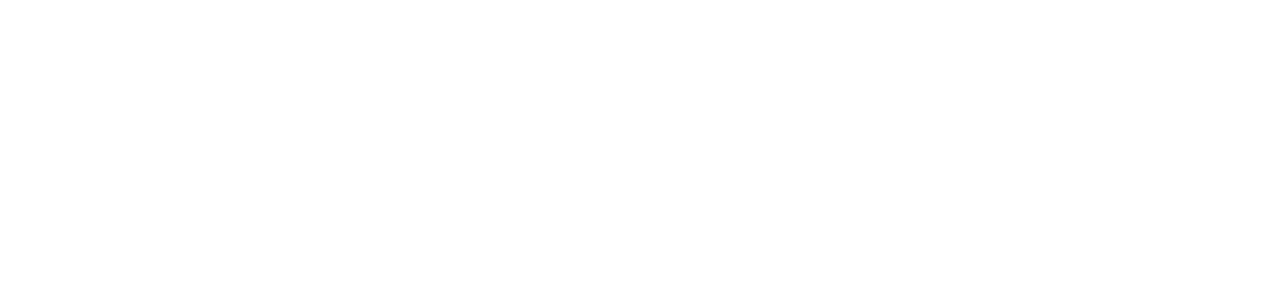
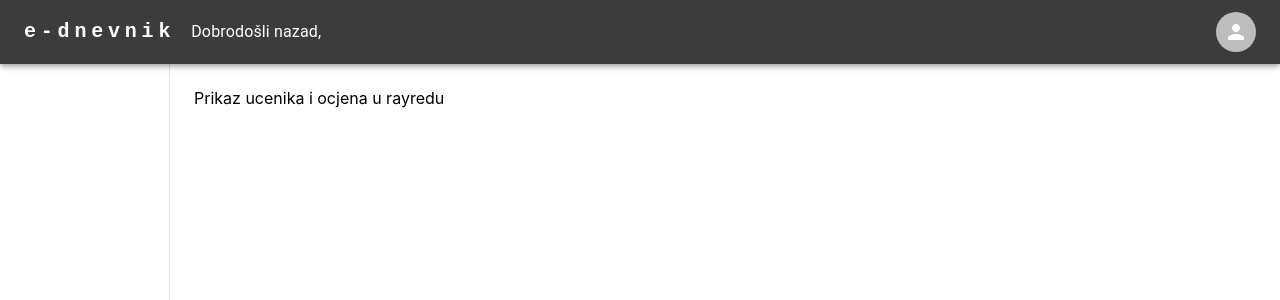
Before and after one commit to TamaraTintor3/ednevnik, a React (Create React App) app in the folder ednevnik-frontend/: page /showClassDetails in a window 1280 px wide. Before the commit this address had no page. Shown: the top 300 px of the page. Built offline with nearby package versions, Linux system fonts and the light colour scheme; sample sign-in values are in the browser's storage.

Commit message:
dodan props path da se moze koristiti card na vise mjesta

```diff
--- a/ednevnik-frontend/src/App.tsx
+++ b/ednevnik-frontend/src/App.tsx
@@ -17,6 +17,7 @@ import AddStudentComponent from "./components/AdministratorComponents/AddStudent
 
 import ShowAllClassesComponent from "./components/ProfessorComponents/ShowAllClassesComponent";
 import MyClassComponent from "./components/ProfessorComponents/MyClassComponent";
+import ShowClassDetails from "./components/ProfessorComponents/ShowClassDeatils";
 
 
 function App(props: any) {
@@ -31,7 +32,7 @@ function App(props: any) {
 
   function IsLogedInPrivateRoute() {
     let loged = false;
-    if (authentication) {  loged = authentication.isLogedIn(); }
+    if (authentication) { loged = authentication.isLogedIn(); }
     return (authentication?.isLogedIn()) == true ? <Outlet /> : <Navigate to="/login" replace />;
   }
 
@@ -50,15 +51,16 @@ function App(props: any) {
         <Route element={<MainComponent />}>
 
           <Route path="/home" element={<HomeComponent />} />
-          <Route path='/showAllUsers' element={<ShowAllUsers />}/>
-          <Route path="/classes" element={<ClassesComponent/>} />
+          <Route path='/showAllUsers' element={<ShowAllUsers />} />
+          <Route path="/classes" element={<ClassesComponent />} />
           <Route path="/register" element={<Registration />} />
-          <Route path="/editUser" element={<EditUserComponent/>}/>
+          <Route path="/editUser" element={<EditUserComponent />} />
           <Route path="/class/:id" element={<ClassDetailsComponent />} />
           <Route path="/addSchoolClass" element={<AddSchoolClass />} />
         <Route path="/showProfessorsClasses" element={<ShowAllClassesComponent/>}/>
         <Route path="/myClass" element={<MyClassComponent/>}/>
           <Route path="/addStudent/:id" element={<AddStudentComponent />} />
+          <Route path="/showClassDetails" element={<ShowClassDetails/>}/>
         </Route>
       </Route>
     </Routes>
--- a/ednevnik-frontend/src/components/CardComponents/CardComponent.tsx
+++ b/ednevnik-frontend/src/components/CardComponents/CardComponent.tsx
@@ -5,7 +5,7 @@ import { useNavigate } from "react-router-dom";
 const CardComponent = (props: any) => {
   const navigate = useNavigate();
   function openCard() {
-    navigate("/class/" + props.schoolClass.schoolClassId);
+    navigate(props.path + props.schoolClass.schoolClassId);
   }
   return (
     <div>
--- a/ednevnik-frontend/src/components/CardComponents/CardsComponent.tsx
+++ b/ednevnik-frontend/src/components/CardComponents/CardsComponent.tsx
@@ -3,9 +3,16 @@ import React, { useState } from "react";
 import ClassCard from "./CardComponent";
 import axiosInstance from "../../services/axiosConfig";
 import ISchoolClass, { initialClasses } from "../../models/ISchoolClass";
+import { useNavigate } from "react-router-dom";
 
 const CardsComponent = (props: any) => {
   const [classes, setClasses] = useState(initialClasses);
+  const navigate = useNavigate();
+
+  // function openCard(id:number) {
+  //   navigate("/class/" + id);
+  // }
+
   React.useEffect(() => {
     axiosInstance
       .get("/api/school-classes")
@@ -21,7 +28,7 @@ const CardsComponent = (props: any) => {
       <Grid container spacing={3}>
         {classes.map((c: ISchoolClass) => (
           <Grid item key={c.schoolClassId} xs={12} md={6} lg={4}>
-            <ClassCard schoolClass={c}></ClassCard>
+            <ClassCard schoolClass={c} path={"/class/"}></ClassCard>
           </Grid>
         ))}
       </Grid>
--- /dev/null
+++ b/ednevnik-frontend/src/components/ProfessorComponents/ShowClassDeatils.tsx
@@ -0,0 +1,10 @@
+const ShowClassDetails = () => {
+
+    return (
+      <div>
+    Prikaz ucenika i ocjena u rayredu
+      </div>
+    );
+  };
+
+  export default ShowClassDetails;
```
